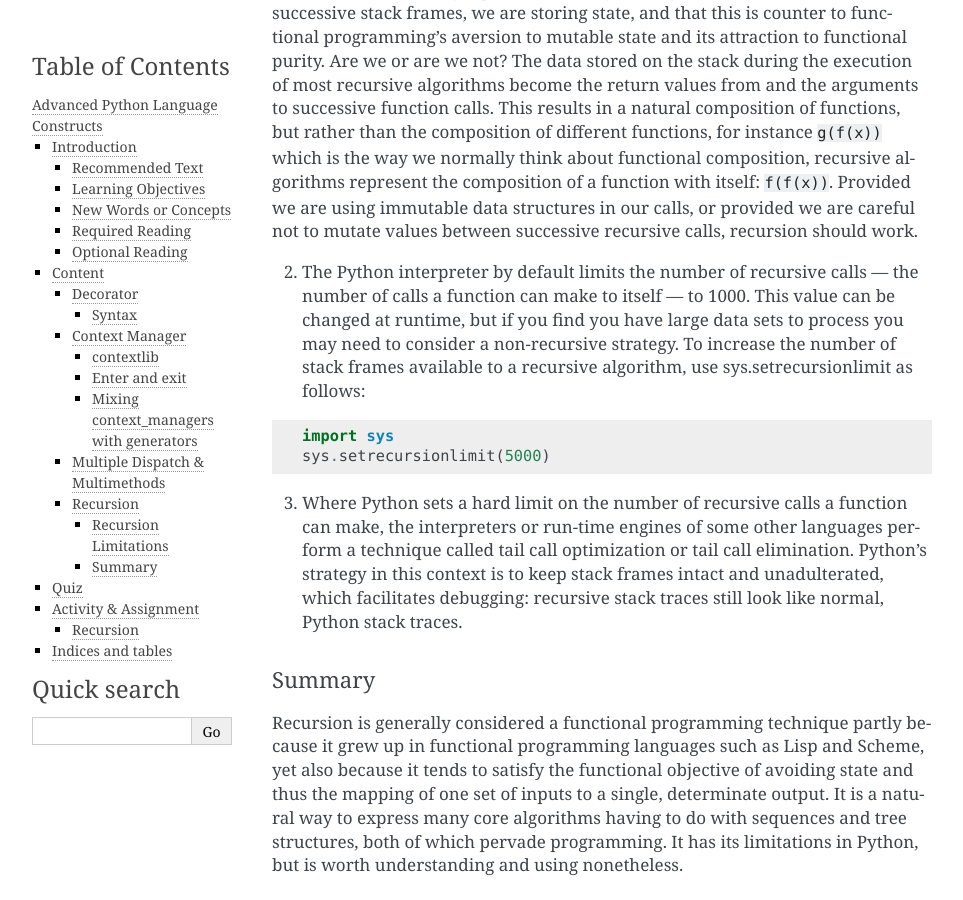
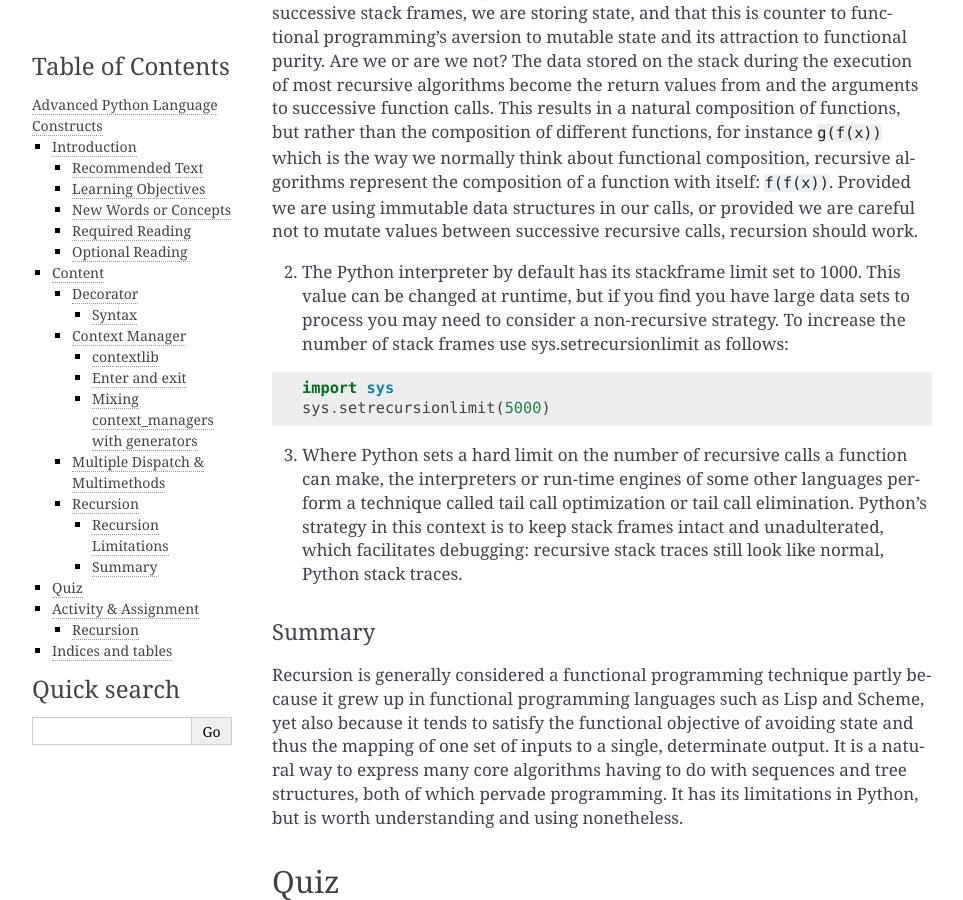
Before and after one commit to rriehle/AdvancedConstructs, a Sphinx documentation site: the page built from source/index.rst, in a window 1280 px wide and 900 px high, scrolled down 10475 px. Shown: the whole window, without its empty margins (148-1111 px from the left). Built offline with Sphinx 7.4.7, drawn with Linux system fonts in a browser that asks for light colours.

Commit message:
correction

```diff
--- a/source/index.rst
+++ b/source/index.rst
@@ -492,7 +492,7 @@ Python is not ideally suited to recursive programming for a few key reasons:
 
 An astute observer might point out that by storing information on the stack, in successive stack frames, we are storing state, and that this is counter to functional programming's aversion to mutable state and its attraction to functional purity.  Are we or are we not?  The data stored on the stack during the execution of most recursive algorithms become the return values from and the arguments to successive function calls.  This results in a natural composition of functions, but rather than the composition of different functions, for instance ``g(f(x))`` which is the way we normally think about functional composition, recursive algorithms represent the composition of a function with itself: ``f(f(x))``.  Provided we are using immutable data structures in our calls, or provided we are careful not to mutate values between successive recursive calls, recursion should work.
 
-2.  The Python interpreter by default limits the number of recursive calls --- the number of calls a function can make to itself --- to 1000.  This value can be changed at runtime, but if you find you have large data sets to process you may need to consider a non-recursive strategy.  To increase the number of stack frames available to a recursive algorithm, use sys.setrecursionlimit as follows:
+2.  The Python interpreter by default has its stackframe limit set to 1000.  This value can be changed at runtime, but if you find you have large data sets to process you may need to consider a non-recursive strategy.  To increase the number of stack frames use sys.setrecursionlimit as follows:
 
 .. code-block:: python3
 
```
